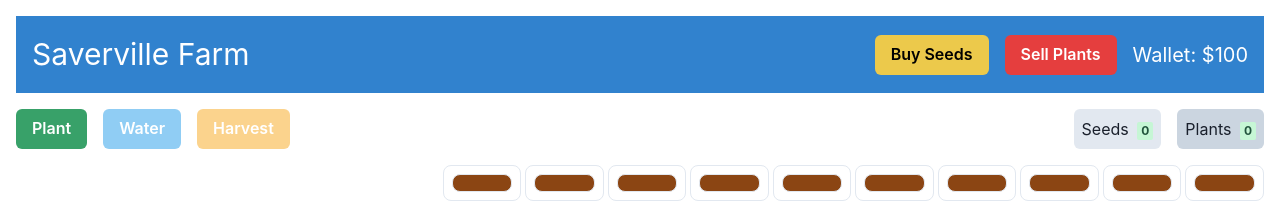
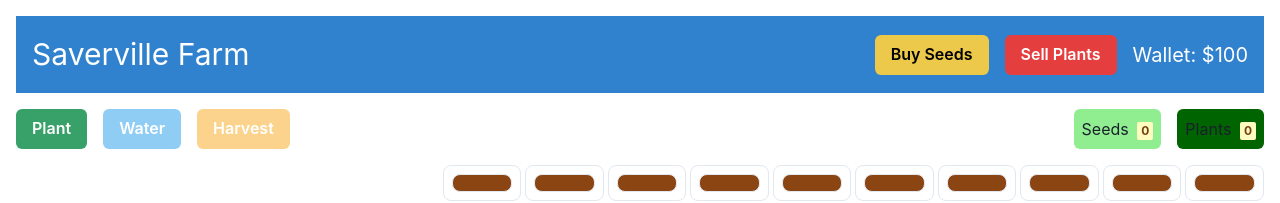
Before and after one commit to GPT-Engineer-App/react-farmville-game, a React (Vite) app: page / in a window 1280 px wide. Shown: the top 203 px of the page. Built offline with nearby package versions, Linux system fonts and the light colour scheme.

Commit message:
Updated the background colors of the 'Seeds' and 'Plants' boxes to light green and dark green respectively, and changed the badge color schemes to yellow.
Prompt: Make the seeds button light green and the plants button dark green, make the badges with the numbers show as yellow background

```diff
--- a/src/pages/Index.jsx
+++ b/src/pages/Index.jsx
@@ -181,15 +181,15 @@ const Index = () => {
           </Button>
         </HStack>
         <HStack spacing={4}>
-          <Box bg="gray.200" p={2} borderRadius="md">
+          <Box bg="lightgreen" p={2} borderRadius="md">
             Seeds{" "}
-            <Badge ml={1} colorScheme="green">
+            <Badge ml={1} colorScheme="yellow">
               {seeds}
             </Badge>
           </Box>
-          <Box bg="gray.300" p={2} borderRadius="md">
+          <Box bg="darkgreen" p={2} borderRadius="md">
             Plants{" "}
-            <Badge ml={1} colorScheme="green">
+            <Badge ml={1} colorScheme="yellow">
               {plants}
             </Badge>
           </Box>
```
